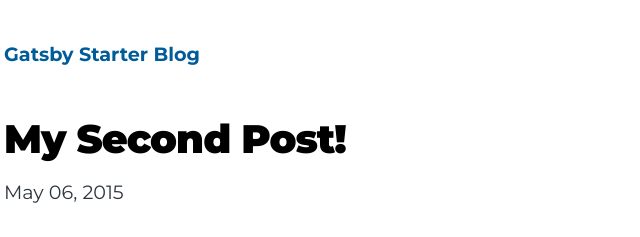
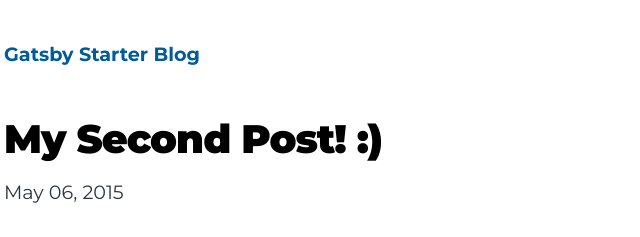
Before and after one commit to aitkenster/test-site, a Gatsby site: page /my-second-post/ in a window 1280 px wide. Shown: the top 237 px of the page, 320-960 px from the left. Built offline with nearby package versions, Linux system fonts and the light colour scheme; Gatsby itself is replaced by a stand-in of ours.

Commit message:
Update index.md
Edit content

```diff
--- a/content/blog/my-second-post/index.md
+++ b/content/blog/my-second-post/index.md
@@ -1,5 +1,5 @@
 ---
-title: My Second Post!
+title: My Second Post! :)
 date: "2015-05-06T23:46:37.121Z"
 ---
 
```
